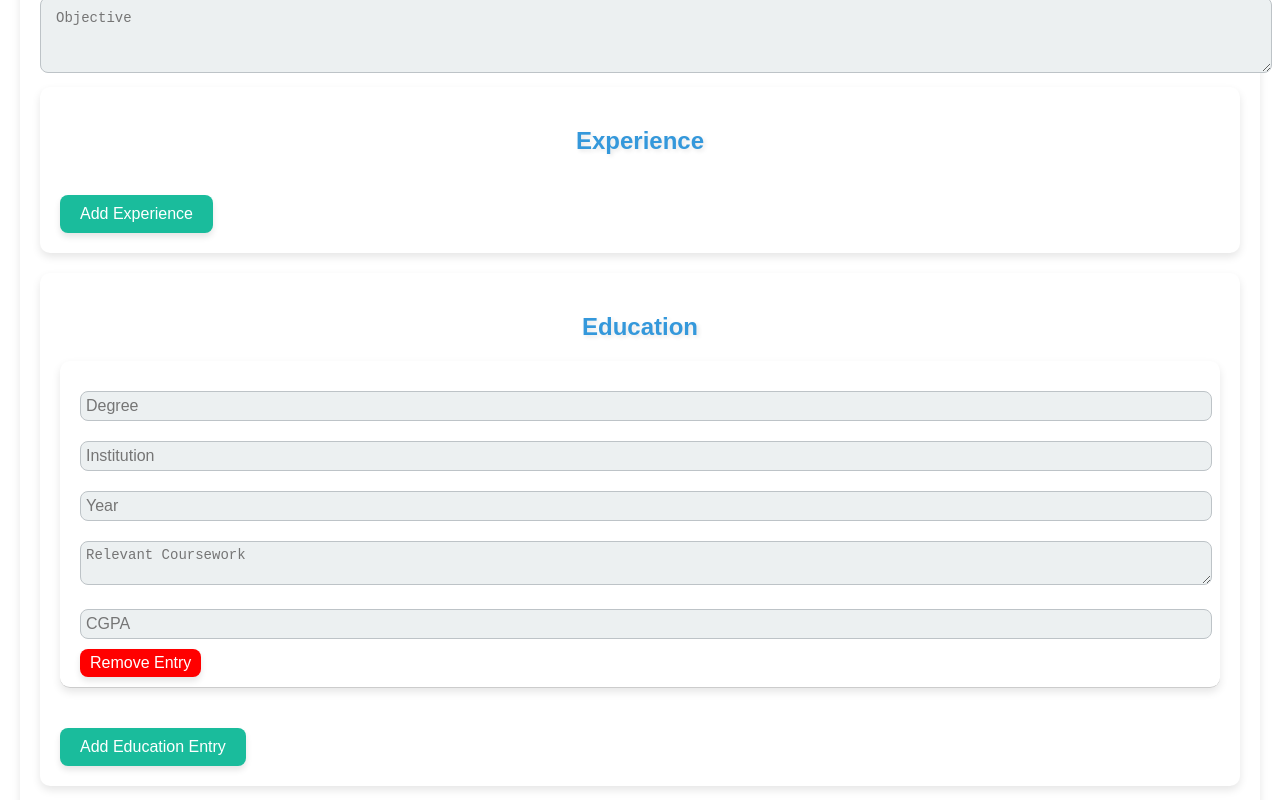
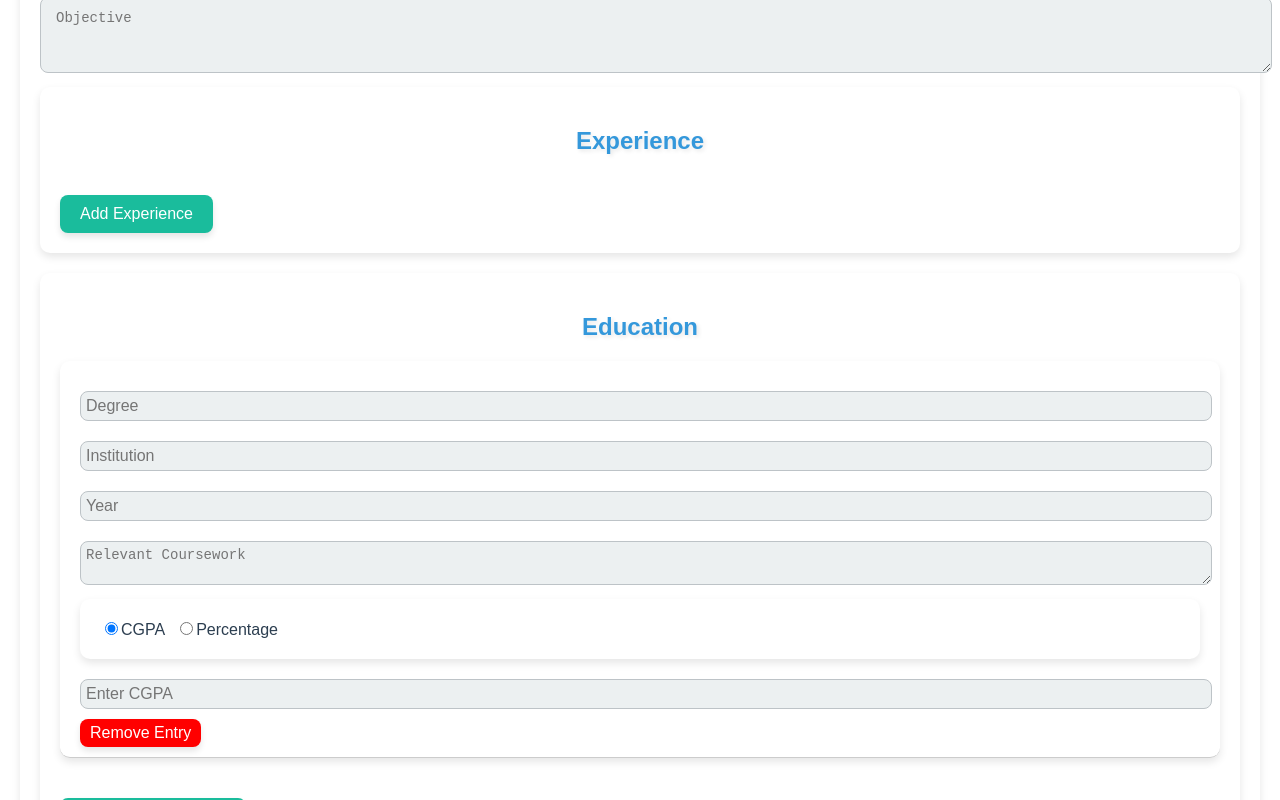
Before and after one commit to yashshah9279/info_to_latex_faang, a React (Vite) app in the folder frontend/my-react-app/: page / in a window 1280 px wide. Both pictures are taken after typing "Sample", "Sample", "Sample", "name@example.com", "Sample", "Sample" into the empty fields and a click on the button "Add Education Entry". Shown: the part 1139-1939 px from the top of the page. Built offline with nearby package versions, Linux system fonts and the light colour scheme.

Commit message:
Education cmp cgpa/percentage issue solved

```diff
--- a/frontend/my-react-app/src/App.jsx
+++ b/frontend/my-react-app/src/App.jsx
@@ -8,7 +8,7 @@ import GeneralBulletCmp from './generalbulletcmp.jsx';
 import ResponsibilitySection from './PositionofResponsibilitycmp.jsx';
 import CertificationsSection from './Certificationsection.jsx';
 import './App.css';
-
+//http://localhost:5000/users
 
 const App = () => {
   const [firstName, setFirstName] = useState('');
@@ -43,7 +43,7 @@ const App = () => {
 
     setErrorMessage('');
     try {
-      const response = await axios.post('https://info-to-latex-faang.onrender.com/users', {
+      const response = await axios.post('http://localhost:5000/users', {
         firstName,
         lastName,
         phone,
@@ -74,7 +74,7 @@ const App = () => {
 
   const handleFetchLatex = async () => {
     try {
-      const response = await axios.get('https://info-to-latex-faang.onrender.com/generate-latex', {
+      const response = await axios.get('http://localhost:5000/generate-latex', {
         responseType: 'text',
       });
       setLatexCode(response.data);
--- a/frontend/my-react-app/src/educationcmp.jsx
+++ b/frontend/my-react-app/src/educationcmp.jsx
@@ -9,8 +9,8 @@ const EducationSection = ({ educationData, onUpdate }) => {
       institution: '',
       year: '',
       coursework: '',
-      CGPA: '',
-
+      scoreType: 'CGPA', // Default to CGPA
+      score: '',
     };
     const updatedData = [...localEducationData, newEntry];
     setLocalEducationData(updatedData);
@@ -30,15 +30,14 @@ const EducationSection = ({ educationData, onUpdate }) => {
     onUpdate(updatedData);
   };
 
-
-
-
-
   return (
     <div>
       <h2>Education</h2>
       {localEducationData.map((entry, index) => (
-        <div key={index} style={{ marginBottom: '20px', borderBottom: '1px solid #ccc', paddingBottom: '10px' }}>
+        <div
+          key={index}
+          style={{ marginBottom: '20px', borderBottom: '1px solid #ccc', paddingBottom: '10px' }}
+        >
           <input
             type="text"
             placeholder="Degree"
@@ -66,15 +65,39 @@ const EducationSection = ({ educationData, onUpdate }) => {
             onChange={(e) => handleFieldChange(index, 'coursework', e.target.value)}
             style={{ width: '100%', marginBottom: '10px', padding: '5px' }}
           />
+          <div style={{ marginBottom: '10px' }}>
+            <label style={{ marginRight: '10px' }}>
+              <input
+                type="radio"
+                name={`scoreType-${index}`}
+                value="CGPA"
+                checked={entry.scoreType === 'CGPA'}
+                onChange={(e) => handleFieldChange(index, 'scoreType', e.target.value)}
+              />
+              CGPA
+            </label>
+            <label>
+              <input
+                type="radio"
+                name={`scoreType-${index}`}
+                value="Percentage"
+                checked={entry.scoreType === 'Percentage'}
+                onChange={(e) => handleFieldChange(index, 'scoreType', e.target.value)}
+              />
+              Percentage
+            </label>
+          </div>
           <input
             type="text"
-            placeholder="CGPA"
-            value={entry.CGPA}
-            onChange={(e) => handleFieldChange(index, 'CGPA', e.target.value)}
+            placeholder={entry.scoreType === 'CGPA' ? 'Enter CGPA' : 'Enter Percentage'}
+            value={entry.score}
+            onChange={(e) => handleFieldChange(index, 'score', e.target.value)}
             style={{ width: '100%', marginBottom: '10px', padding: '5px' }}
           />
-
-          <button onClick={() => handleRemoveEntry(index)} style={{ padding: '5px 10px', background: 'red', color: 'white' }}>
+          <button
+            onClick={() => handleRemoveEntry(index)}
+            style={{ padding: '5px 10px', background: 'red', color: 'white' }}
+          >
             Remove Entry
           </button>
         </div>
```
